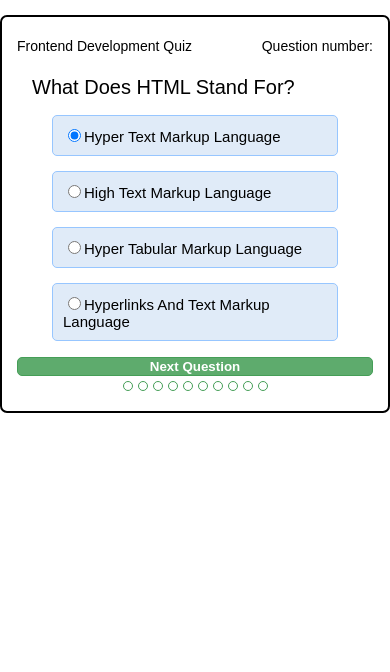
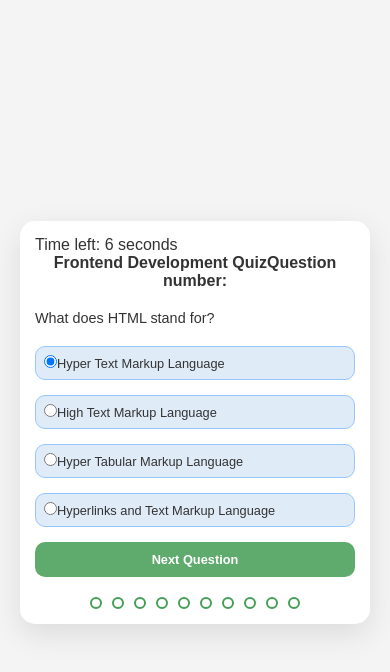
Before and after one commit to mobx2/quiz-app, a plain HTML site: page quiz-app/index.html in a window 390 px wide. Drawn offline with Linux system fonts and the light colour scheme.

Commit message:
Add timer and improve quiz navigation

```diff
--- a/quiz-app/index.html
+++ b/quiz-app/index.html
@@ -9,7 +9,6 @@
   <body>
     <div class="quiz-app-container">
       <div class="question-main"></div>
-        <div class="results"></div>
       <script src="./script.js"></script>
   </body>
 </html>
--- a/quiz-app/script.js
+++ b/quiz-app/script.js
@@ -1,10 +1,17 @@
-// let questionsNumber = document.querySelector(".number");
-let question = document.querySelector(".question");
-let quizAppContainer = document.querySelector(".quiz-app-container");
 let questionMain = document.querySelector(".question-main");
+let quizApp = document.querySelector(".quiz-app-container");
+console.log(quizApp);
+
+let results = document.querySelector(".results");
+
+let timerDiv = document.createElement("div");
+timerDiv.classList.add("timer");
+timerDiv.innerHTML = 'Time left: <span id="countdown">10</span> seconds';
+questionMain.prepend(timerDiv);
+
 let nextBTn = document.createElement("button");
-let results = document.querySelector(".results");
 nextBTn.classList.add("next");
+
 let questionsCount = document.createElement("div");
 questionsCount.classList.add("questions-count");
 
@@ -17,8 +24,6 @@ nextBTn.innerHTML = "Next Question";
 
 questionMain.appendChild(nextBTn);
 questionMain.appendChild(questionsCount);
-
-// console.log(question);
 
 let currentIndex = 0;
 let rightAnswers = 0;
@@ -37,31 +42,49 @@ function getQuestions() {
 
       createElements(questionsArray[currentIndex], qCount);
 
-      // console.log(questionsArray[currentIndex]);
+      startTimer();
 
       nextBTn.addEventListener("click", function handleClick() {
-        let theRight = questionsArray[currentIndex].correctAnswer;
+        let theRight = questionsArray[currentIndex]?.correctAnswer;
+
+        checkAnswer(theRight, qCount);
 
         currentIndex++;
-        checkAnswer(theRight, qCount);
-        // increase index
 
-        // Remove old question
-
-        questionMain.innerHTML = "";
-
-        createElements(questionsArray[currentIndex], qCount);
-
-        showBullets(currentIndex);
-
-        finalResult();
+        if (currentIndex < qCount) {
+          questionMain.innerHTML = "";
+          createElements(questionsArray[currentIndex], qCount);
+          showBullets(currentIndex);
+        } else {
+          finalResult(qCount);
+        }
       });
     }
   };
 
-  // questionsArray[currentIndex].question
   myReq.open("GET", "qustions.json", true);
   myReq.send();
+}
+
+let countdownElement;
+let timeLeft = 10;
+let interval;
+
+function startTimer() {
+  clearInterval(interval);
+
+  countdownElement = document.getElementById("countdown");
+  timeLeft = 10;
+
+  interval = setInterval(() => {
+    countdownElement.textContent = timeLeft;
+    timeLeft--;
+
+    if (timeLeft < 0) {
+      clearInterval(interval);
+      nextBTn.click();
+    }
+  }, 1000);
 }
 
 getQuestions();
@@ -77,112 +100,87 @@ function showBullets(num) {
   }
 }
 
-function createElements(count, obj) {
+function createElements(c, obj) {
+  questionMain.innerHTML = "";
+
+  // Reset timer
+  clearInterval(interval);
+  timeLeft = 10;
+
+  // Create Timer
+  let timerDiv = document.createElement("div");
+  timerDiv.classList.add("timer");
+  timerDiv.innerHTML = 'Time left: <span id="countdown">10</span> seconds';
+
   // Create quiz title
-
   let quizTitle = document.createElement("p");
   quizTitle.classList.add("quiz-title");
-
-  // Create Title
 
   let title = document.createElement("span");
   title.classList.add("title");
   title.innerHTML = "Frontend Development Quiz";
 
-  // append title to quizTitle
-
   quizTitle.appendChild(title);
-
-  // Create question number
 
   let questionsNumber = document.createElement("span");
   questionsNumber.classList.add("question-number");
   questionsNumber.innerHTML = "Question number: ";
 
-  // append question number to quiz title
-
   quizTitle.appendChild(questionsNumber);
-
-  // append title to quizTitle
 
   let number = document.createElement("span");
   number.classList.add("number");
-
-  // append number to question number
-
   questionsNumber.appendChild(number);
 
   // Create Question section
-
   let question = document.createElement("div");
-
   question.classList.add("question");
 
-  // create question name
-
   let questionName = document.createElement("p");
-
   questionName.classList.add("question-name");
-
-  questionName.innerHTML = count.question;
-  //
-
-  // append questionName to question
-
+  questionName.innerHTML = c.question;
   question.appendChild(questionName);
 
-  // create options
-
+  // Create options
   let options = document.createElement("ul");
   options.classList.add("options");
 
-  // create answers
-
   for (let i = 0; i < 4; i++) {
-    // create main answer div
-
     let answerDiv = document.createElement("div");
-
     answerDiv.classList.add("answer");
-
-    // create input radio
 
     let input = document.createElement("input");
     input.type = "radio";
     input.id = `answer_${i + 1}`;
     input.name = "question";
-    input.setAttribute(`data-answer`, count.options[i]);
+    input.setAttribute(`data-answer`, c.options[i]);
 
     if (i === 0) {
       input.checked = true;
     }
 
-    // create input label
-
     let label = document.createElement("label");
-
     label.setAttribute("for", `answer_${i + 1}`);
-
-    // count.options[i]
-    label.innerHTML = count.options[i];
-    // append answer to answer div
+    label.innerHTML = c.options[i];
 
     answerDiv.appendChild(input);
     answerDiv.appendChild(label);
 
-    // append answer div to question
     options.appendChild(answerDiv);
     question.appendChild(options);
   }
 
+  // Add elemnts to questionMain
+  questionMain.appendChild(timerDiv);
+  questionMain.appendChild(quizTitle);
+  questionMain.appendChild(question);
   questionMain.appendChild(nextBTn);
   questionMain.appendChild(questionsCount);
 
-  questionMain.prepend(question);
-  questionMain.prepend(quizTitle);
+  startTimer(); // Start timer for each question
 }
 
-function checkAnswer(rAnswer, count) {
+function checkAnswer(rAnswer, c) {
   let answers = document.getElementsByName("question");
 
   let theChosenAnswer;
@@ -203,22 +201,27 @@ function checkAnswer(rAnswer, count) {
   }
 }
 
-function finalResult(count) {
+function finalResult(c) {
   let theResult;
 
-  if (currentIndex === count) {
-    questionMain.remove();
+  if (currentIndex === c) {
+    // questionMain.remove();
 
-    console.log("55555555");
+    // console.log("ALOOOOOOOOOOOOOOOOOOOO");
 
-    if (rightAnswers > count / 2 && rightAnswers < count) {
+    if (rightAnswers > c / 2 && rightAnswers < c) {
       theResult = `<span class="good">Good ${rightAnswers} from ${count}</span>`;
-    } else if (rightAnswers === count) {
+    } else if (rightAnswers === c) {
       theResult = `<span class="perfect">Perfect</span> All answers is good `;
     } else {
-      theResult = `<span class="bad"> bad ${rightAnswers} from ${count}</span>`;
+      theResult = `<span class="bad"> bad ${rightAnswers} from ${c}</span>`;
     }
 
-    results.innerHTML = theResult;
+    questionMain.innerHTML = "";
+    let resultDiv = document.createElement("div");
+    resultDiv.classList.add("result");
+    resultDiv.innerHTML = theResult;
+
+    questionMain.appendChild(resultDiv);
   }
 }
--- a/quiz-app/style.css
+++ b/quiz-app/style.css
@@ -1,134 +1,190 @@
 * {
   box-sizing: border-box;
   scroll-behavior: smooth;
+  margin: 0;
+  padding: 0;
 }
+
 body {
-  font-family: Arial, Helvetica, sans-serif;
-  padding: 0;
-  margin: 0;
+  font-family: "Poppins", Arial, sans-serif;
+  background-color: #f4f4f4;
+  color: #333;
+  padding: 20px;
+  display: flex;
+  justify-content: center;
+  align-items: center;
+  min-height: 100vh;
 }
 
 .quiz-app-container {
-  max-width: 400px;
-  margin: 15px auto;
-  background-color: white;
+  max-width: 1000px;
+  width: 100%;
+  background-color: #fff;
+  padding: 30px;
+  border: none;
+  border-radius: 15px;
+  box-shadow: 0 10px 30px rgba(0, 0, 0, 0.1);
+}
+
+.quiz-title {
+  font-size: 1.5rem;
+  font-weight: bold;
+  text-align: center;
+  margin-bottom: 20px;
+}
+
+.question-name {
+  font-size: 1.2rem;
+  margin-bottom: 20px;
+}
+
+.options {
+  list-style: none;
+}
+
+.options div {
+  background-color: #e0ebf8;
+  border: 1px solid #97c6ff;
   padding: 15px;
-  border: 2px solid black;
-  border-radius: 7px;
-  color: black;
+  margin-bottom: 15px;
+  border-radius: 10px;
+  font-size: 1rem;
+  cursor: pointer;
+  transition: background-color 0.3s ease-in-out;
 }
-.quiz-app-container .quiz-title {
-  margin: 0;
-  text-align: centHyper Text Markup Languageer;
-  font-size: 14px;
-  min-height: 28.5px;
+
+.options div:hover {
+  background-color: #97c6ff;
+}
+
+.quiz-app-footer {
   display: flex;
   justify-content: space-between;
   align-items: center;
+  margin-top: 20px;
 }
 
-.quiz-app-container p.question-name {
-  text-transform: capitalize;
-  font-size: 20px;
-  margin: 15px;
-  min-height: 23.25px;
+button.next {
+  background-color: #5eab6d;
+  color: #fff;
+  border: none;
+  padding: 15px;
+  font-size: 1rem;
+  font-weight: bold;
+  border-radius: 10px;
+  cursor: pointer;
+  width: 100%;
+  transition: background-color 0.3s ease-in-out;
 }
 
-.quiz-app-container .question .options {
-  padding: 0 20px;
+button.next:hover {
+  background-color: #459e57;
 }
 
-.quiz-app-container .question .options div {
-  list-style: none;
-  padding: 10px;
-  background-color: #e0ebf8;
-  margin: 15px;
-  border: 1px solid #97c6ff;
-  font-size: 15px;
-  font-weight: 200;
-  text-transform: capitalize;
-  min-height: 38.74px;
-  border-radius: 5px;
-  -webkit-border-radius: 5px;
-  -moz-border-radius: 5px;
-  -ms-border-radius: 5px;
-  -o-border-radius: 5px;
-}
-.quiz-app-container .quiz-app-footer {
-  padding: 15px;
+.questions-count {
   display: flex;
-  justify-content: space-between;
-}
-.quiz-app-container .correct-incorrect {
-  /* min-width: 160px; */
-  max-width: 160px;
-  height: 25px;
-  display: block;
-  display: flex;
-  align-items: center;
-  gap: 0 10px;
   justify-content: center;
+  gap: 10px;
+  margin-top: 20px;
 }
 
-.quiz-app-container .incorrect,
-.quiz-app-container .correct {
-  display: flex;
-  gap: 0 4px;
-  font-size: 20px;
-  min-width: 50px;
+.questions-count span {
+  width: 12px;
+  height: 12px;
+  border: 2px solid #459e57;
+  border-radius: 50%;
 }
 
-.quiz-app-container .incorrect .color,
-.quiz-app-container .correct .color {
-  display: block;
-  width: 20px;
-  height: 20px;
-  border-radius: 50%;
-  -webkit-border-radius: 50%;
-  -moz-border-radius: 50%;
-  -ms-border-radius: 50%;
-  -o-border-radius: 50%;
+.questions-count span.on {
+  background-color: #459e57;
 }
 
-.quiz-app-container .incorrect .color {
-  background-color: #e54d30;
-}
-.quiz-app-container .correct .color {
-  background-color: #5eab6d;
-}
-
-.quiz-app-container button.next {
-  background-color: #5eab6d;
-  outline: none;
-  border: 1px solid #459e57;
-  color: white;
-  font-weight: bold;
-  cursor: pointer;
-  width: 100%;
-  border-radius: 5px;
-  -webkit-border-radius: 5px;
-  -moz-border-radius: 5px;
-  -ms-border-radius: 5px;
-  -o-border-radius: 5px;
-}
-.quiz-app-container .questions-count {
-  display: block;
-  height: 20px;
+.result-container {
   display: flex;
   justify-content: center;
   align-items: center;
-  gap: 0 5px;
+  min-height: 100vh;
+  text-align: center;
 }
-.quiz-app-container .questions-count span {
-  width: 10px;
-  height: 10px;
-  border: 1px solid #459e57;
-  border-radius: 50%;
-  -webkit-border-radius: 50%;
-  -moz-border-radius: 50%;
-  -ms-border-radius: 50%;
-  -o-border-radius: 50%;
+
+.result {
+  font-size: 2rem;
+  padding: 40px;
+  border-radius: 15px;
+  max-width: 600px;
+  width: 100%;
+  animation: fadeIn 0.5s ease-in-out;
 }
-.quiz-app-container .questions-count span.on {
-  background-color: #459e57;
+
+.result .good {
+  background-color: #28a745;
+  color: #fff;
+  padding: 20px;
+  border-radius: 10px;
 }
+
+.result .bad {
+  background-color: #dc3545;
+  color: #fff;
+  padding: 20px;
+  border-radius: 10px;
+}
+
+@keyframes fadeIn {
+  from {
+    opacity: 0;
+    transform: translateY(-20px);
+  }
+  to {
+    opacity: 1;
+    transform: translateY(0);
+  }
+}
+
+@media (max-width: 768px) {
+  .quiz-app-container {
+    padding: 20px;
+  }
+
+  .quiz-title {
+    font-size: 1.2rem;
+  }
+
+  .question-name {
+    font-size: 1rem;
+  }
+
+  .options div {
+    font-size: 0.9rem;
+    padding: 10px;
+  }
+
+  button.next {
+    padding: 12px;
+    font-size: 0.9rem;
+  }
+}
+
+@media (max-width: 480px) {
+  .quiz-app-container {
+    padding: 15px;
+  }
+
+  .quiz-title {
+    font-size: 1rem;
+  }
+
+  .question-name {
+    font-size: 0.9rem;
+  }
+
+  .options div {
+    font-size: 0.8rem;
+    padding: 8px;
+  }
+
+  button.next {
+    padding: 10px;
+    font-size: 0.8rem;
+  }
+}
```
